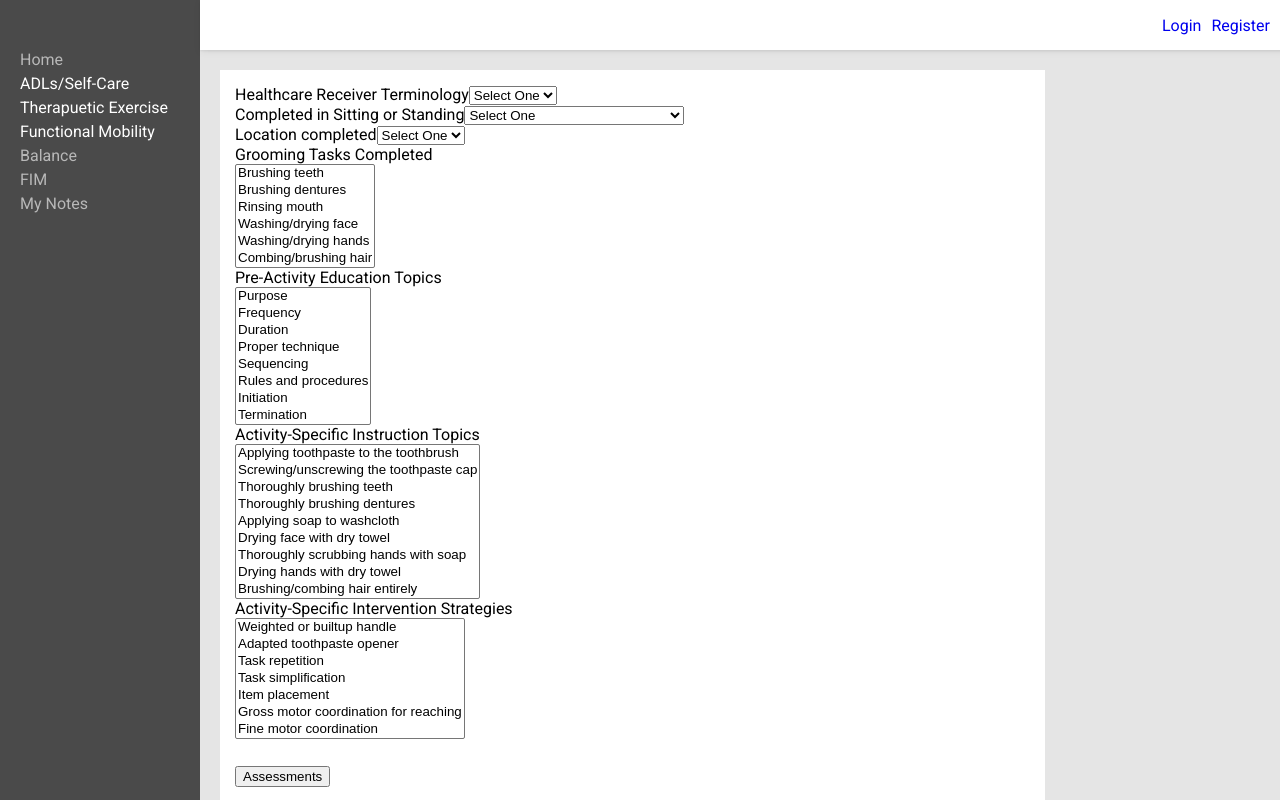
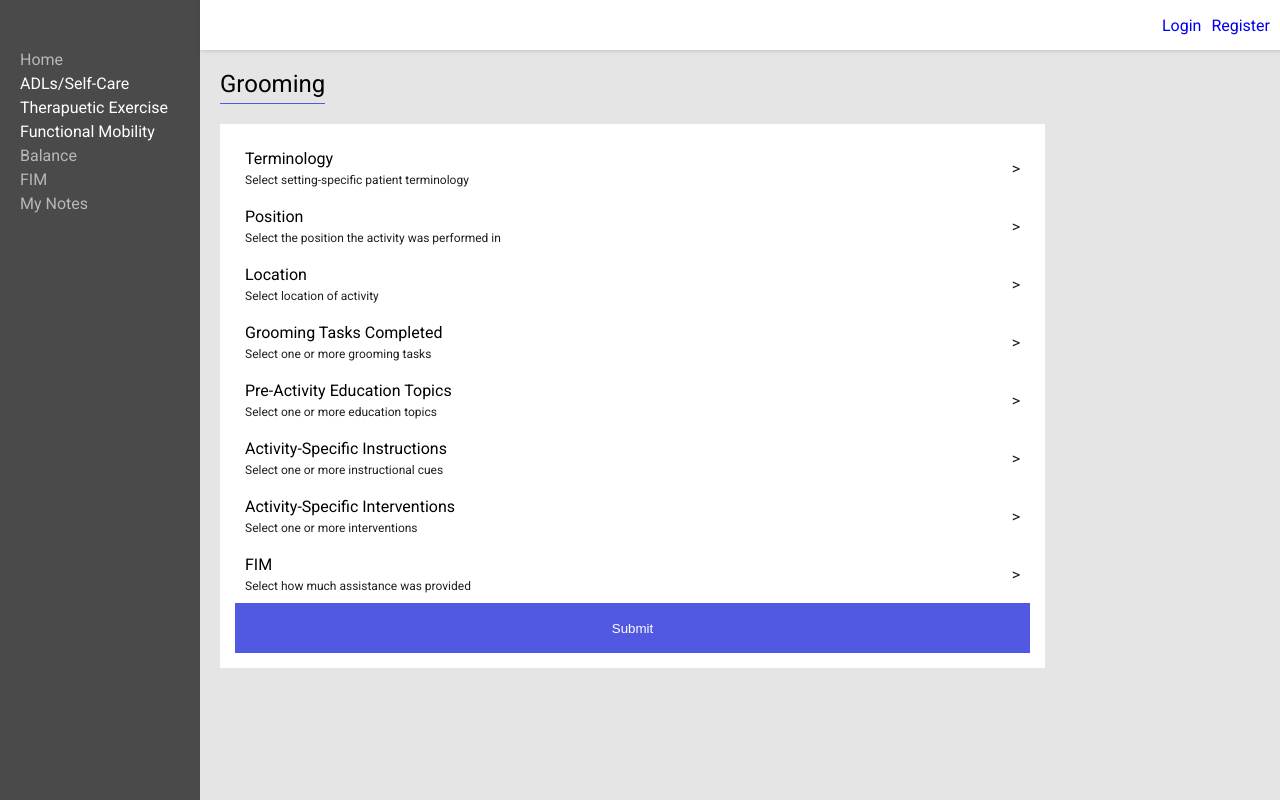
Before and after one commit to adorgan/soap-note, a React (Create React App) app in the folder client/: page /grooming in a window 1280 px wide. Shown: the top 800 px of the page. Built offline with nearby package versions, Linux system fonts and the light colour scheme.

Commit message:
re-formatted Grooming

```diff
--- a/client/src/App.css
+++ b/client/src/App.css
@@ -98,6 +98,14 @@ a {
   flex: 1;
   justify-content: flex-start;
   flex-direction: column;
+}
+
+.content-title {
+  font-size: 24px;
+  border-bottom: 1px solid #5158e2;
+  width: fit-content;
+  padding-bottom: 5px;
+  margin-bottom: 20px;
 }
 
 form {
--- a/client/src/components/Routes.js
+++ b/client/src/components/Routes.js
@@ -32,7 +32,7 @@ const Routes = () => {
         <HemiDressing />
       </Route>
       <Route path="/grooming">
-        <Grooming />
+        <Grooming title="Grooming" />
       </Route>
       <Route path="/toilet-transfer">
         <ToiletTransfer />
--- a/client/src/components/SelfCare/Grooming.js
+++ b/client/src/components/SelfCare/Grooming.js
@@ -1,14 +1,13 @@
 import { useState, useReducer, useEffect } from "react";
-import SelectInput from "../SelectInput";
-import MultiSelectInput from "../MultiSelectInput";
 import SubmitButton from "../SubmitButton";
 import NarrativeBlurb from "../NarrativeBlurb";
-import Vitals from "../Vitals";
-import Accordian from "../Accordian";
-import Assessments from "../Assessments";
 import constants from "../../utils/constants";
 import postData from "../../utils/postRequest";
-import changeNavBold from "../../utils/changeNavBold";
+import SingleSelectModal from "../ModalContent/SingleSelectModal";
+import MultiSelectModal from "../ModalContent/MultiSelectModal";
+import capitalizeEveryWord from "../../utils/capitalizeEveryWord";
+import FormSelect from "../FormSelect";
+import Modal from "../Modal";
 
 const defaultFormState = {
   patient: "",
@@ -41,126 +40,293 @@ const formReducer = (state, event) => {
   };
 };
 
-export default function Grooming() {
+export default function Grooming({ title }) {
   const [formData, setFormData] = useReducer(formReducer, defaultFormState);
   const [blurb, setBlurb] = useState("");
+  const [modalContent, setModalContent] = useState("");
+  const [modalVisible, setModalVisible] = useState(false);
+  const [blurbVisible, setBlurbVisible] = useState(false);
 
   const handleSubmit = (event) => {
     event.preventDefault();
     postData("/grooming", formData).then((data) => {
       setBlurb(data);
+      setBlurbVisible(true);
     });
   };
 
-    const handleSingleSelectChange = (event) => {
+  const onClickNext = (modal, name, value, subtitleID, subtitle) => {
+    setModalContent(modal);
+    if (value.constructor === Array) {
+      if (value.length > 0) {
+        let str = value.join(", ");
+        document.getElementById(subtitleID).innerHTML =
+          capitalizeEveryWord(str);
+      } else {
+        document.getElementById(subtitleID).innerHTML = subtitle;
+      }
+    } else {
+      if (value === "0") {
+        document.getElementById(subtitleID).innerHTML = subtitle;
+      } else if (value.length !== 0) {
+        document.getElementById(subtitleID).innerHTML =
+          capitalizeEveryWord(value);
+      } else {
+        document.getElementById(subtitleID).innerHTML = subtitle;
+      }
+    }
+
     setFormData({
-            name: event.target.name,
-            value: event.target.value,
+      name: name,
+      value: value,
     });
   };
 
-    const handleMultiSelectChange = (e) => {
-        // make array of multi selected options
-        const selected = document.getElementById(e.target.id).selectedOptions;
-        let selectedArray = [];
-        for (let element of selected) {
-            selectedArray.push(element.value);
+  const handleModalVisit = (component) => {
+    setModalContent(component);
+    setModalVisible(true);
+  };
+
+  const handleOkModalClick = (name, value, subtitleID, subtitle) => {
+    const modal = document.getElementById("myModal");
+    modal.style.display = "none";
+    setModalVisible(false);
+
+    if (value.constructor === Array) {
+      if (value.length > 0) {
+        let str = value.join(", ");
+        document.getElementById(subtitleID).innerHTML =
+          capitalizeEveryWord(str);
+      } else {
+        document.getElementById(subtitleID).innerHTML = subtitle;
       }
-        // update form element state with new array values
+    } else {
+      if (value === "0") {
+        document.getElementById(subtitleID).innerHTML = subtitle;
+      } else if (value.length !== 0) {
+        document.getElementById(subtitleID).innerHTML =
+          capitalizeEveryWord(value);
+      } else {
+        document.getElementById(subtitleID).innerHTML = subtitle;
+      }
+    }
+
     setFormData({
-            name: e.target.name,
-            value: selectedArray,
+      name: name,
+      value: value,
     });
   };
 
   useEffect(() => {
-        changeNavBold("nav-grooming");
+    if (modalVisible) {
+      const modal = document.getElementById("myModal");
+      modal.style.display = "block";
+      window.onclick = function (event) {
+        if (event.target === modal) {
+          modal.style.display = "none";
+          setModalVisible(false);
+        }
+      };
+    }
+  }, [modalVisible]);
 
-        // make sure collapsed content is shown if browser refreshed
-        const collapsed = document.getElementById("component-collapse-adl");
-        collapsed.classList.add("show");
+  const fimModal = (
+    <SingleSelectModal
+      key={"fim-score"}
+      name={"fim"}
+      title={"FIM"}
+      subtitleID="physical-assistance-subtitle-id"
+      subtitle="Select how much assistance was provided"
+      options={constants.armBike.fim_options}
+      onOkayClick={handleOkModalClick}
+      prevSelected={formData.fim}
+      nextModal={""}
+      onClickNext={onClickNext}
+    />
+  );
 
-    }, []);
+  const interventionsModal = (
+    <MultiSelectModal
+      key={"interventions"}
+      name={"interventions"}
+      title={"Activity-Specific Intervention Strategies"}
+      subtitleID="interventions-subtitle-id"
+      options={constants.interventionsGrooming}
+      onOkayClick={handleOkModalClick}
+      prevSelected={formData.interventions}
+      subtitle="Select one or more interventions"
+      nextModal={fimModal}
+      onClickNext={onClickNext}
+    />
+  );
 
+  const instructionsModal = (
+    <MultiSelectModal
+      key={"instruction"}
+      name={"instruction"}
+      title={"Activity-Specific Instructions"}
+      subtitle="Select one or more instructional cues"
+      subtitleID="instruction-subtitle-id"
+      options={constants.groomingVerbalCues}
+      onOkayClick={handleOkModalClick}
+      prevSelected={formData.instruction}
+      nextModal={interventionsModal}
+      onClickNext={onClickNext}
+    />
+  );
+
+  const educationModal = (
+    <MultiSelectModal
+      key={"education"}
+      name={"education"}
+      title={"Pre-Activity Education Topics"}
+      subtitle="Select one or more education topics"
+      subtitleID="education-subtitle-id"
+      options={constants.functionalActivityEducationTopics}
+      onOkayClick={handleOkModalClick}
+      prevSelected={formData.education}
+      nextModal={instructionsModal}
+      onClickNext={onClickNext}
+    />
+  );
+
+  const tasksModal = (
+    <MultiSelectModal
+      key={"grooming_tasks"}
+      name={"grooming_tasks"}
+      title={"Grooming Tasks Completed"}
+      subtitle="Select one or more grooming tasks"
+      subtitleID="grooming-tasks-subtitle-id"
+      options={constants.groomingTasks}
+      onOkayClick={handleOkModalClick}
+      prevSelected={formData.grooming_tasks}
+      nextModal={educationModal}
+      onClickNext={onClickNext}
+    />
+  );
+
+  const locationModal = (
+    <SingleSelectModal
+      key="location"
+      name="location"
+      title="Location"
+      subtitleID="location-subtitle-id"
+      subtitle="Select location of activity"
+      options={constants.grooming.location}
+      onOkayClick={handleOkModalClick}
+      prevSelected={formData.location}
+      nextModal={tasksModal}
+      onClickNext={onClickNext}
+    />
+  );
+
+  const positionModal = (
+    <SingleSelectModal
+      key="position"
+      name="position"
+      title="Position"
+      subtitleID="position-subtitle-id"
+      subtitle="Select the position the activity was performed in"
+      options={constants.grooming.position}
+      onOkayClick={handleOkModalClick}
+      prevSelected={formData.position}
+      nextModal={locationModal}
+      onClickNext={onClickNext}
+    />
+  );
+
+  const terminologyModal = (
+    <SingleSelectModal
+      key={"patient-terminology"}
+      name={"patient"}
+      title={"Terminology"}
+      subtitleID="pt-terminology-subtitle-id"
+      subtitle="Select setting-specific patient terminology"
+      options={constants.armBike.patient_name_options}
+      onOkayClick={handleOkModalClick}
+      prevSelected={formData.patient}
+      nextModal={positionModal}
+      onClickNext={onClickNext}
+    />
+  );
 
   return (
     <>
+      <div className="content-title">{title}</div>
       <form onSubmit={handleSubmit}>
         {/* Patient terminology */}
-                <SelectInput
-                    label="Healthcare Receiver Terminology"
-                    id="patient"
-                    name="patient"
-                    handleChange={handleSingleSelectChange}
-                    options={constants.patientTerm}
+        <FormSelect
+          title={"Terminology"}
+          subtitleID="pt-terminology-subtitle-id"
+          subtitle="Select setting-specific patient terminology"
+          onClick={() => handleModalVisit(terminologyModal)}
         />
-                <SelectInput
-                    label="Completed in Sitting or Standing"
-                    id="position"
-                    name="position"
-                    handleChange={handleSingleSelectChange}
-                    options={constants.position}
-                />
-                <SelectInput
-                    label="Location completed"
-                    id="location"
-                    name="location"
-                    handleChange={handleSingleSelectChange}
-                    options={constants.location}
-                />
-                <MultiSelectInput
-                    label="Grooming Tasks Completed"
-                    id="grooming_tasks"
-                    name="grooming_tasks"
-                    handleChange={handleMultiSelectChange}
-                    options={constants.groomingTasks}
-                />
-                <MultiSelectInput
-                    label="Pre-Activity Education Topics"
-                    id="education"
-                    name="education"
-                    handleChange={handleMultiSelectChange}
-                    options={constants.functionalActivityEducationTopics}
-                />
-                <MultiSelectInput
-                    label="Activity-Specific Instruction Topics"
-                    id="instruction"
-                    name="instruction"
-                    handleChange={handleMultiSelectChange}
-                    options={constants.groomingVerbalCues}
+        <FormSelect
+          title="Position"
+          subtitleID="position-subtitle-id"
+          subtitle="Select the position the activity was performed in"
+          onClick={() => handleModalVisit(positionModal)}
         />
 
-                <MultiSelectInput
-                    label="Activity-Specific Intervention Strategies"
-                    id="interventions"
-                    name="interventions"
-                    handleChange={handleMultiSelectChange}
-                    options={constants.interventionsGrooming}
+        <FormSelect
+          title="Location"
+          subtitleID="location-subtitle-id"
+          subtitle="Select location of activity"
+          onClick={() => handleModalVisit(locationModal)}
         />
-                <Accordian
+        <FormSelect
+          title={"Grooming Tasks Completed"}
+          subtitle="Select one or more grooming tasks"
+          subtitleID="grooming-tasks-subtitle-id"
+          onClick={() => handleModalVisit(tasksModal)}
+        />
+
+        <FormSelect
+          title={"Pre-Activity Education Topics"}
+          subtitle="Select one or more education topics"
+          subtitleID="education-subtitle-id"
+          onClick={() => handleModalVisit(educationModal)}
+        />
+
+        <FormSelect
+          title="Activity-Specific Instructions"
+          subtitle="Select one or more instructional cues"
+          subtitleID="instruction-subtitle-id"
+          onClick={() => handleModalVisit(instructionsModal)}
+        />
+        <FormSelect
+          title="Activity-Specific Interventions"
+          subtitle="Select one or more interventions"
+          subtitleID="interventions-subtitle-id"
+          onClick={() => handleModalVisit(interventionsModal)}
+        />
+
+        <FormSelect
+          title={"FIM"}
+          subtitleID="physical-assistance-subtitle-id"
+          subtitle="Select how much assistance was provided"
+          onClick={() => handleModalVisit(fimModal)}
+        />
+
+        <Modal modalContent={modalContent} />
+        {/* <Accordian
           categories={[
             {
               component: (
-                                <Assessments
-                                    handleChange={handleSingleSelectChange}
-                                />
+                <Assessments handleChange={handleSingleSelectChange} />
               ),
               label: "Assessments",
             },
             {
-                            component: (
-                                <Vitals
-                                    handleChange={handleSingleSelectChange}
-                                />
-                            ),
+              component: <Vitals handleChange={handleSingleSelectChange} />,
               label: "Vitals",
             },
           ]}
-                />
+        /> */}
         <SubmitButton />
       </form>
 
-            <NarrativeBlurb text={blurb} id="blurb" />
+      {blurbVisible && <NarrativeBlurb text={blurb} id="goal_blurb" />}
     </>
   );
 }
--- a/client/src/utils/constants.js
+++ b/client/src/utils/constants.js
@@ -79,16 +79,16 @@ module.exports = {
     "forearm supinator",
     "forearm prontator",
   ],
-  functionalActivityEducationTopics: [
-    "purpose",
-    "frequency",
-    "duration",
-    "proper technique",
-    "sequencing",
-    "rules and procedures",
-    "initiation",
-    "termination",
-  ],
+  functionalActivityEducationTopics: {
+    purpose: "purpose",
+    frequence: "frequency",
+    duration: "duration",
+    proper_technique: "proper technique",
+    sequencing: "sequencing",
+    rules: "rules and procedures",
+    initiation: "initiation",
+    termination: "termination",
+  },
   upperBodyDressingVerbalCues: [
     "clothing placement prior to donning",
     "dressing affected extremity first",
@@ -106,34 +106,35 @@ module.exports = {
     "weight shifting practice",
     "challenge dynamic sitting balance",
   ],
-  groomingTasks: [
-    "brushing teeth",
-    "brushing dentures",
-    "rinsing mouth",
-    "washing/drying face",
-    "washing/drying hands",
-    "combing/brushing hair",
-  ],
-  groomingVerbalCues: [
-    "applying toothpaste to the toothbrush",
-    "screwing/unscrewing the toothpaste cap",
-    "thoroughly brushing teeth",
-    "thoroughly brushing dentures",
-    "applying soap to washcloth",
-    "drying face with dry towel",
-    "thoroughly scrubbing hands with soap",
-    "drying hands with dry towel",
-    "brushing/combing hair entirely",
-  ],
-  interventionsGrooming: [
-    "weighted or builtup handle",
-    "adapted toothpaste opener",
-    "task repetition",
-    "task simplification",
-    "item placement",
-    "gross motor coordination for reaching",
-    "fine motor coordination",
-  ],
+  groomingTasks: {
+    brushing_teeth: "brushing teeth",
+    brushing_dentures: "brushing dentures",
+    rinsing_mouth: "rinsing mouth",
+    washing_face: "washing/drying face",
+    washing_hands: "washing/drying hands",
+    combing_hair: "combing/brushing hair",
+  },
+  groomingVerbalCues: {
+    toothpaste: "applying toothpaste to the toothbrush",
+    screw_toothpast: "screwing/unscrewing the toothpaste cap",
+    brush_teeth: "thoroughly brushing teeth",
+    brush_dentures: "thoroughly brushing dentures",
+    apply_soap: "applying soap to washcloth",
+    dry_face: "drying face with dry towel",
+    scrub_hands: "thoroughly scrubbing hands with soap",
+    dry_hands: "drying hands with dry towel",
+    brush_hair: "brushing/combing hair entirely",
+  },
+  interventionsGrooming: {
+    weighted_handle: "weighted or builtup handle",
+    adapted_opener: "adapted toothpaste opener",
+    task_repetition: "task repetition",
+    task_simplification: "task simplification",
+    item_placement: "item placement",
+    gmc: "gross motor coordination for reaching",
+    fmc: "fine motor coordination",
+  },
+
   position: ["seated", "standing", "supine with head of bed elevated"],
   position_exercise: ["seated", "standing"],
   location: ["bedroom", "bathroom"],
@@ -293,6 +294,17 @@ module.exports = {
       "spill guard for plate",
       "non-spill cup",
     ],
+  },
+  grooming: {
+    location: {
+      bed: "bed with head of bed inclined",
+      bathroom: "bathroom",
+      eob: "edge of bed",
+    },
+    position: {
+      sitting: "sitting",
+      standing: "standing"
+    }
   },
   bathing: {
     position: ["in shower chair", "on tub bench", "in wheelchair", "supine"],
```
Lines whose indentation alone changed are shown as unchanged.
